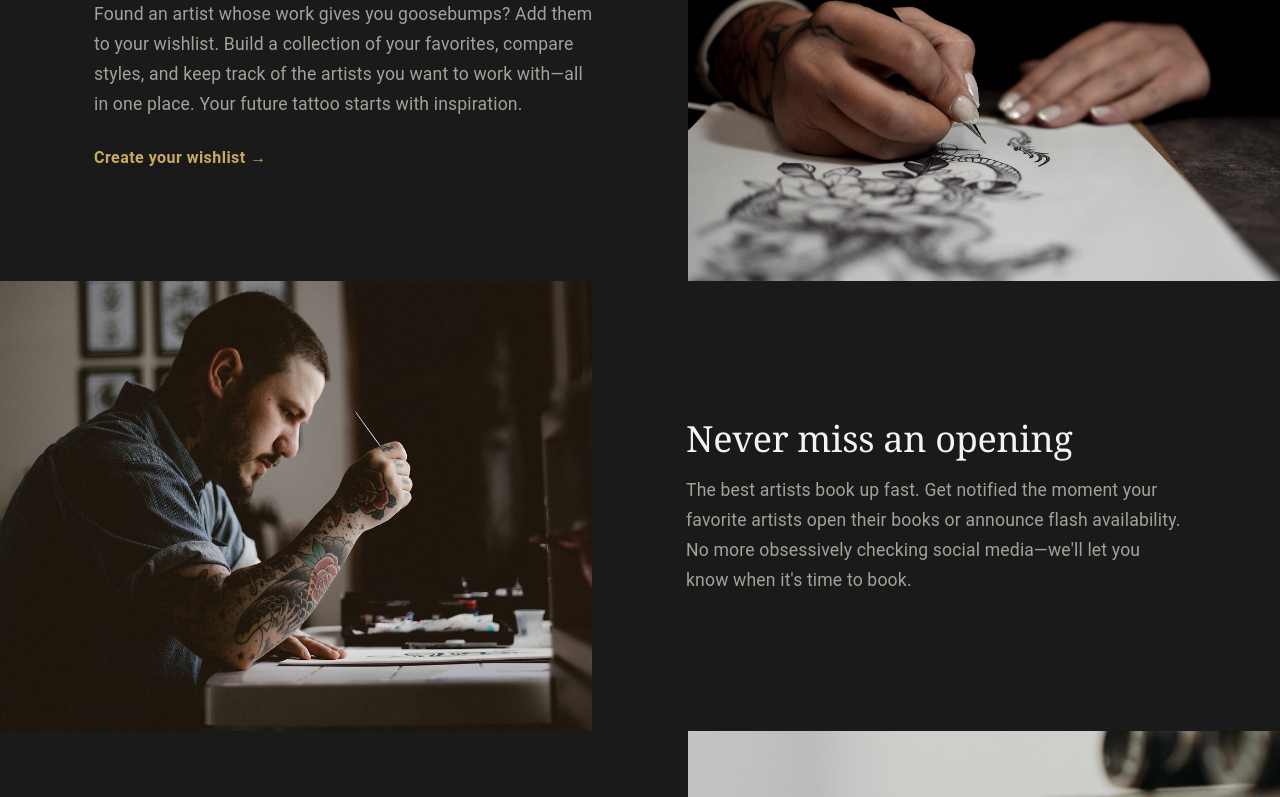
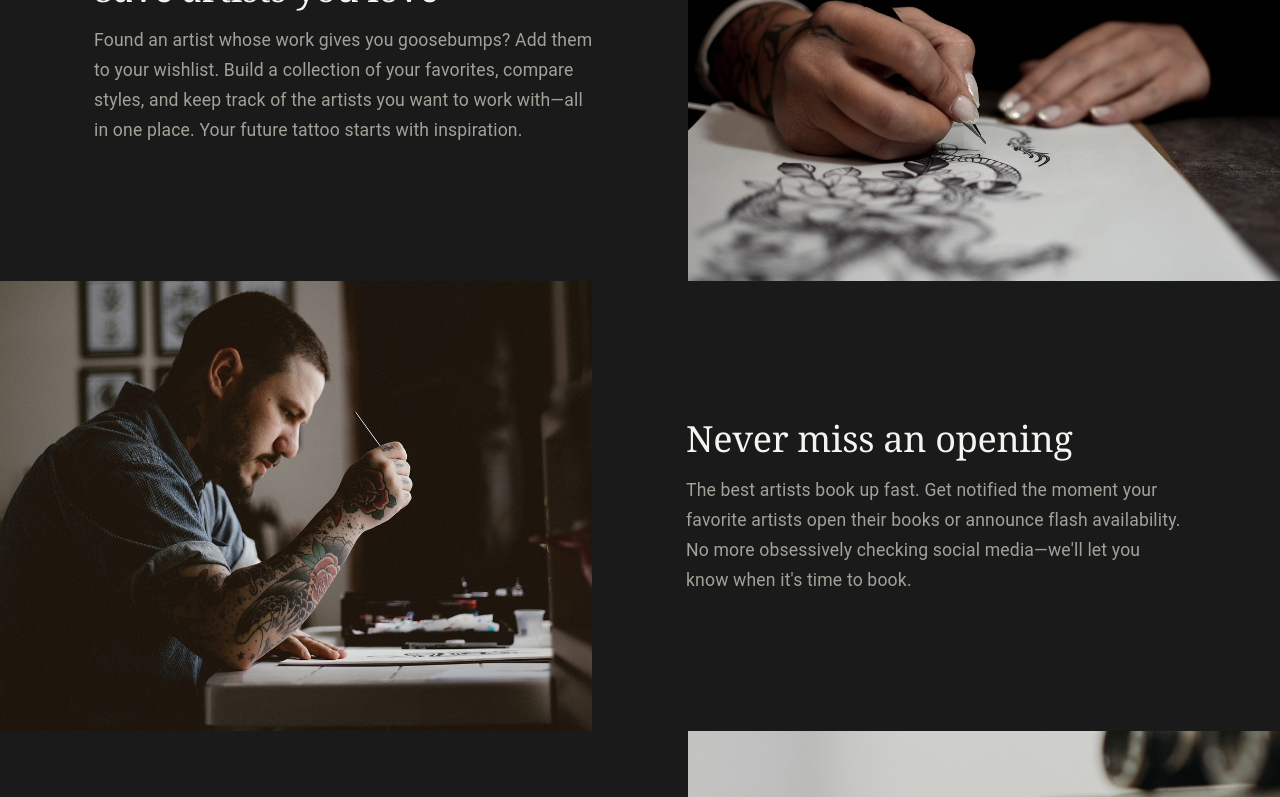
Before and after one commit to Ink-Empire/ink-www-react, a Next.js app in the folder nextjs/: page / in a window 1280 px wide. Shown: the part 1289-2086 px from the top of the page. Built offline with nearby package versions, Linux system fonts and the light colour scheme; no server answers.

Commit message:
remove link to wishlist as you must have an acct first

```diff
--- a/nextjs/pages/index.tsx
+++ b/nextjs/pages/index.tsx
@@ -397,8 +397,6 @@ export default function HowItWorksPage() {
         imagePosition="right"
         title="Save artists you love"
         description="Found an artist whose work gives you goosebumps? Add them to your wishlist. Build a collection of your favorites, compare styles, and keep track of the artists you want to work with—all in one place. Your future tattoo starts with inspiration."
-        ctaText="Create your wishlist"
-        ctaHref="/register"
       />
 
       {/* Banner 3 - Stay Notified */}
```
